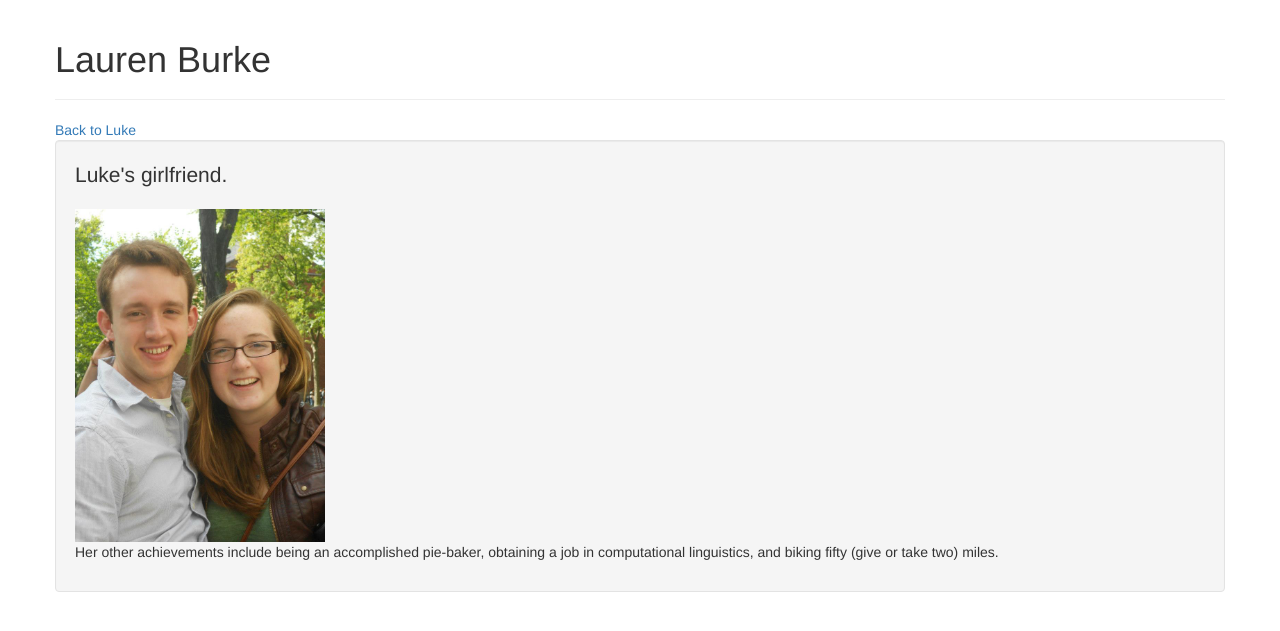
After one commit to lplummer/lukuleledotcom, a Django app: page /lauren in a window 1280 px wide. The commit adds this page. Shown: the top 631 px of the page. Run offline with Django 3.2, Linux system fonts and the light colour scheme; some libraries are stand-ins or nearby versions.

Commit message:
added lauren

```diff
--- a/lukuleledotcom/templates/base.html
+++ b/lukuleledotcom/templates/base.html
@@ -7,13 +7,13 @@
 	<body>
 		<div class='container'>
 			<div class='page-header'>
-				<h1>Luke Plummer</h1>
-				<!--h5>Engineer, Musician, Producer</h5-->
+				<h1><a href='/'><img style='width:60px' src='static/icons/house1.png' />&nbsp</a>Luke Plummer</h1>
 			</div>
 			<ul class='nav nav-pills span12'>
 				<li class='{{engineer}}'><a href='engineer'>Engineer</a></li>
 				<li class='{{music}}'><a href='music'>Musician</a></li>
 				<li class='{{production}}'><a href='production'>Producer</a></li>
+				<li class='{{lauren}}'><a href='lauren'>Lover</a></li>
 			</ul>
 			{% block content %}{% endblock %}
 		</div>
--- a/lukuleledotcom/templates/index.html
+++ b/lukuleledotcom/templates/index.html
@@ -16,7 +16,8 @@
 				<a class='' href='http://www.reverbnation.com/lukeplummer'><img style='width:40px;' src='static/icons/reverbnation.png' /></a>
 				<a class='' href='http://www.linkedin.com/pub/luke-plummer/3a/544/ba7'><img style='width:40px;' src='static/icons/linkedin.png' /></a>
 				<a class='' href='http://atemporaryname.wordpress.com/'><img style='width:45px;' src='static/icons/wordpress-white.png' /></a>
-				<a class='' href='https://soundcloud.com/lukulele-1/'><img style='width:40px;' src='static/icons/soundcloud.png' /></a>
+				<a class='' href='https://www.soundcloud.com/lukulele-1/'><img style='width:40px;' src='static/icons/soundcloud.png' /></a>
+				<a class='' href='https://www.youtube.com/channel/UCVeDzQt71fiZddqtOXXZXNQ'><img style='width:40px;' src='static/icons/youtube.png' /></a>
 			</div>
 		</div>
 	{% endblock %}
--- /dev/null
+++ b/lukuleledotcom/templates/lauren.html
@@ -0,0 +1,27 @@
+<!DOCTYPE html>
+<html lang="en">
+	<head>
+		<link href="//netdna.bootstrapcdn.com/twitter-bootstrap/2.1.1/css/bootstrap-combined.min.css" rel="stylesheet">
+		<title>Lauren Burke</title>
+	</head>
+	<body>
+		<div class='container'>
+			<div class='row'>
+				<div class='page-header'>
+					<h1>Lauren Burke</h1>
+
+				</div>
+			</div>
+			<div class='row'>
+				<a href='/'>Back to Luke</a>
+			</div>
+			<div class='row'>
+				<div class='well'>
+					<p class='lead'>Luke's girlfriend. </p>
+					<img style='width:250px;' src="static/img/lukeandlauren.jpg"/>
+					<p>Her other achievements include being an accomplished pie-baker, obtaining a job in computational linguistics, and biking fifty (give or take two) miles. </p>
+				</div>
+			</div>
+		</div>
+	</body>
+</html>
--- a/lukuleledotcom/templates/music.html
+++ b/lukuleledotcom/templates/music.html
@@ -1,5 +1,6 @@
 {% extends "base.html" %}
 	{% block content %}
 		<div class='row'>
+			<img style='width:500px' src="static/img/kamaka.jpg"/>
 		</div>
 	{% endblock %}
--- a/lukuleledotcom/urls.py
+++ b/lukuleledotcom/urls.py
@@ -7,5 +7,6 @@ from django.conf.urls import patterns, include, url
 urlpatterns = patterns('lukuleledotcom.views',
     # Examples:
     url(r'^$', 'index'),
+	url(r'^lauren', 'lauren'),
 	url(r'^(?P<active>.*)', 'page'),
 )
--- a/lukuleledotcom/views.py
+++ b/lukuleledotcom/views.py
@@ -1,6 +1,7 @@
 from django.http import HttpResponse, HttpResponseRedirect
 from django.conf import settings
 from django.shortcuts import render
+import urllib
 
 def index(request):
 	return render(request, 'index.html')
@@ -8,3 +9,6 @@ def index(request):
 def page(request, active):
 	page = str(active)
 	return render(request, page+'.html', {page:'active'})
+
+def lauren(request):
+	return render(request, 'lauren.html')
```
Also changed, not shown: lukuleledotcom/static/icons/house1.png (added), lukuleledotcom/static/icons/house2.png (added), lukuleledotcom/static/icons/youtube.png (added), lukuleledotcom/static/img/kamaka.jpg (added), lukuleledotcom/static/img/lukeandlauren.jpg (added), 2 other files.
